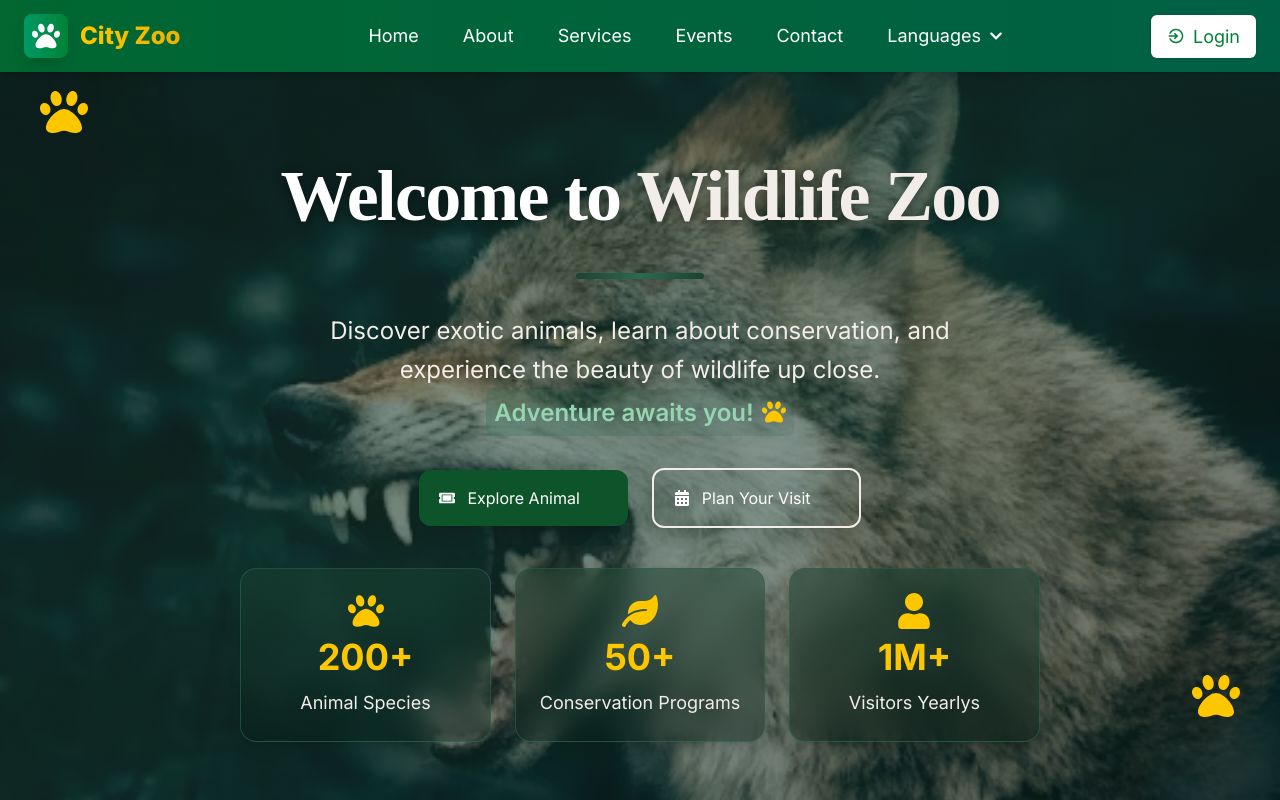
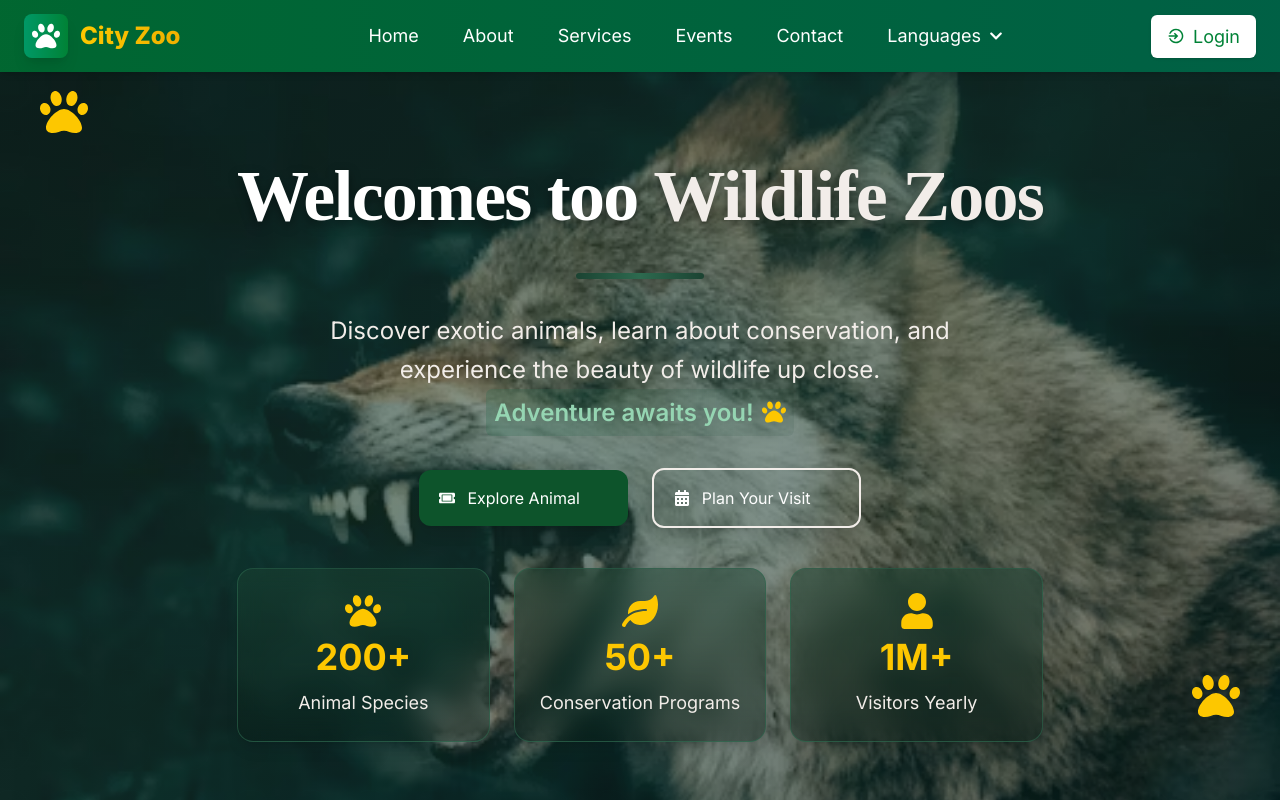
Before and after one commit to shakeel7521951/zoo, a React (Vite) app in the folder frontend/: page /contact in a window 1280 px wide. Shown: the top 800 px of the page. Built offline with nearby package versions, Linux system fonts and the light colour scheme; the HTML template or start-up script is replaced by a standard one.

Commit message:
somes changing

```diff
--- a/frontend/src/components/contact/Hero.jsx
+++ b/frontend/src/components/contact/Hero.jsx
@@ -62,9 +62,9 @@ export default function Hero() {
             fontFamily: "'Playfair Display', serif",
           }}
         >
-          Welcome to{" "}
+          Welcomes too{" "}
           <span className="relative inline-block">
-            <span className="text-[#F2EDE9] relative z-10">Wildlife Zoo</span>
+            <span className="text-[#F2EDE9] relative z-10">Wildlife Zoos</span>
           </span>
         </h1>
 
@@ -139,7 +139,7 @@ export default function Hero() {
             },
             {
               number: "1M+",
-              label: "Visitors Yearlys",
+              label: "Visitors Yearly",
               icon: FaUser,
               delay: 1000,
             },
```
